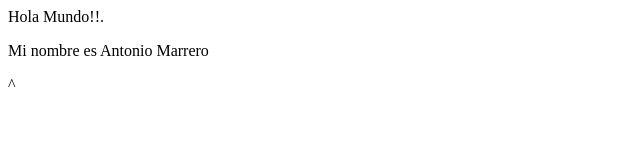
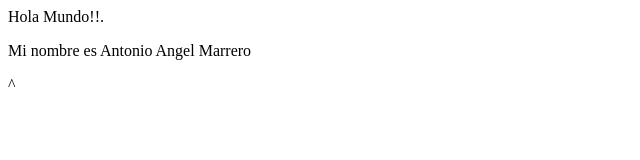
Before and after one commit to antonio-marrero-uax/uax-devops-01, a plain HTML site: page index.html in a window 1280 px wide. Shown: the full height of the page, 0-640 px from the left. Drawn offline with Linux system fonts and the light colour scheme.

Commit message:
ADDED:Mi nombre es Antonio Angel Marrero

```diff
--- a/index.html
+++ b/index.html
@@ -4,7 +4,7 @@
     </head>
     <body>
         <p>Hola Mundo!!.</p>
-	<p>Mi nombre es Antonio Marrero </p>
+	<p>Mi nombre es Antonio Angel Marrero </p>
     </body>
 </html>
 ^
```
